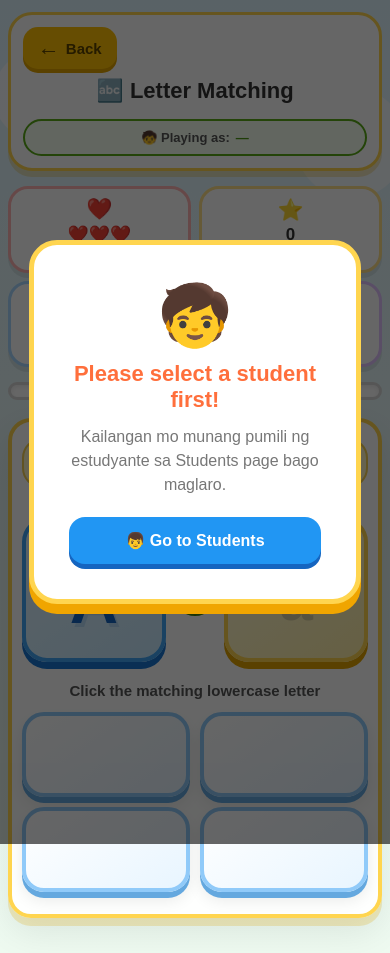
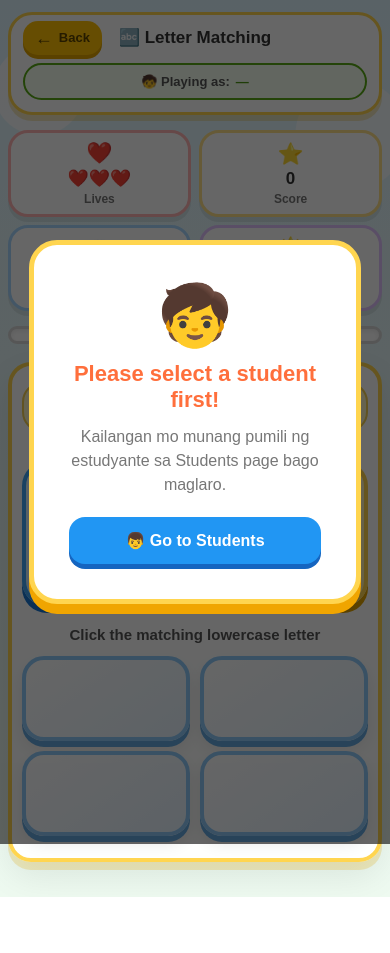
Before and after one commit to carenhatte-creator/kiddoquest, a plain HTML site: page frontend/games/activities/letter-matching.html in a window 390 px wide. After the commit the page ends 897 px from the top, so only its background shows below. Drawn offline with Linux system fonts and the light colour scheme.

Commit message:
Center letter matching title

```diff
--- a/frontend/games/game-css/letter-matching.css
+++ b/frontend/games/game-css/letter-matching.css
@@ -73,12 +73,20 @@ body {
 }
 
 .header-left {
+    position: relative;
     display: flex;
     align-items: center;
-    gap: 15px;
+    justify-content: center;
+    flex: 1;
+    min-width: 0;
 }
 
 .back-btn {
+    position: absolute;
+    left: 0;
+    top: 50%;
+    transform: translateY(-50%);
+
     display: inline-flex;
     align-items: center;
     gap: 6px;
@@ -101,7 +109,7 @@ body {
 }
 
 .back-btn:hover {
-    transform: translateY(2px);
+    transform: translateY(-50%) translateY(2px);
     box-shadow: 0 2px 0 #E0A200;
 }
 
@@ -114,6 +122,8 @@ body {
     font-size: clamp(20px, 3vw, 29px);
     color: #333;
     font-weight: 900;
+    text-align: center;
+    width: 100%;
 }
 
 .playing-as {
@@ -1134,10 +1144,6 @@ body {
         align-items: stretch;
     }
 
-    .header-left {
-        justify-content: flex-start;
-    }
-
     .playing-as {
         justify-content: center;
     }
@@ -1187,20 +1193,8 @@ body {
         padding: 12px;
     }
 
-    .header-left {
-        flex-direction: column;
-
-        align-items: flex-start;
-
-        gap: 9px;
-    }
-
     .game-header h1 {
-        align-self: center;
-
-        text-align: center;
-
-        font-size: 22px;
+        font-size: clamp(18px, 3.5vw, 24px);
     }
 
     .score-board {
@@ -1322,6 +1316,28 @@ body {
 }
 
 
+@media (max-width: 480px) {
+
+    .header-left {
+        padding: 0 68px;
+    }
+
+    .back-btn {
+        padding: 8px 12px;
+
+        font-size: 13px;
+    }
+
+    .back-btn span:first-child {
+        font-size: 18px;
+    }
+
+    .game-header h1 {
+        font-size: 17px;
+    }
+}
+
+
 @media (max-width: 380px) {
 
     .score-board {
```
